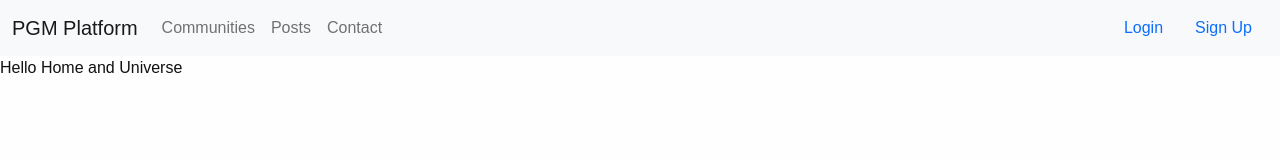
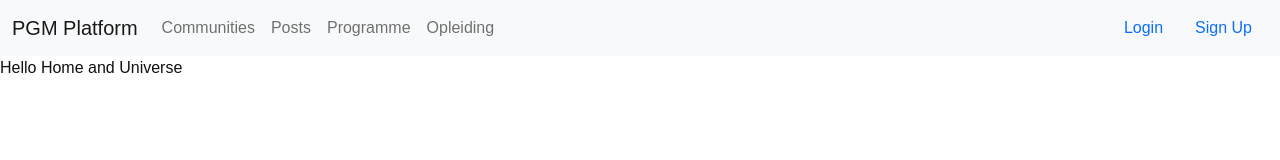
Before and after one commit to pgmgent-pgm-4/pgm-platform-pgm-bavobeau, a React (Create React App) app in the folder client/: page / in a window 1280 px wide. Shown: the top 160 px of the page. Built offline with nearby package versions, Linux system fonts and the light colour scheme; no server answers.

Commit message:
added programme page to routes

```diff
--- a/client/src/app/components/layout/Navigation.js
+++ b/client/src/app/components/layout/Navigation.js
@@ -15,9 +15,14 @@ const routes = [
     path: '/posts'
   },
   {
-    title: 'Contact',
+    title: 'Programme',
     type: 'internal',
-    path: '/contact'
+    path: '/programme'
+  },
+  {
+    title: 'Opleiding',
+    type: 'internal',
+    path: '/opleiding'
   }
 ];
 
@@ -35,7 +40,6 @@ const Navigation = () => {
             </NavLink>
           </NavItem>
         )}
-
       </Nav>
       <Nav>
         <UserContextNavigation/>
--- a/client/src/app/pages/index.js
+++ b/client/src/app/pages/index.js
@@ -6,6 +6,7 @@ import PostsPage from "./posts.page";
 import Signin from "./signin.page";
 import Signup from "./signup.page";
 import ProfilePage from "./profile.page";
+import ProgrammePage from "./programme.page";
 
 export {
   CommunitiesPage,
@@ -16,4 +17,5 @@ export {
   Signin,
   Signup,
   ProfilePage,
+  ProgrammePage,
 }
--- /dev/null
+++ b/client/src/app/pages/programme.page.js
@@ -0,0 +1,7 @@
+const ProgrammePage = () => {
+  return (
+    <p className="text-3xl font-bold underline">Programme</p>
+  );
+};
+
+export default ProgrammePage;
--- a/client/src/app/routes/index.js
+++ b/client/src/app/routes/index.js
@@ -8,3 +8,5 @@ export const AUTH_SIGN_IN = '/auth/signin';
 export const USER = '/user';
 export const USER_PROFILE = '/user/profile';
 export const FOUROFOUR = '/404';
+
+export const EDUCATION_PROGRAMME = '/programme';
--- a/client/src/index.js
+++ b/client/src/index.js
@@ -15,7 +15,7 @@ import App from './app';
 import * as AppRoutes from './app/routes';
 
 // Utilities
-import { CommunitiesPage, DashboardPage, HomePage, PostDetailsPage, PostsPage, ProfilePage, Signin, Signup } from './app/pages';
+import { CommunitiesPage, DashboardPage, HomePage, PostDetailsPage, PostsPage, ProfilePage, ProgrammePage, Signin, Signup } from './app/pages';
 import { AuthProvider, HygraphProvider } from './app/context';
 import { AuthLayout, PublicLayout, UserLayout } from './app/components/layout';
 
@@ -33,6 +33,7 @@ root.render(
                 <Route path={AppRoutes.POSTS} element={<PostsPage />} />
                 <Route path={AppRoutes.POST_DETAILS} element={<PostDetailsPage />} />
                 <Route path={AppRoutes.COMMUNITIES} element={<CommunitiesPage />} />
+                <Route path={AppRoutes.EDUCATION_PROGRAMME} element={<ProgrammePage />} />
               </Route>
               <Route path="auth" element={<AuthLayout />}>
                 <Route index element ={<Navigate to={AppRoutes.AUTH_SIGN_IN} replace={true} />} />
```
